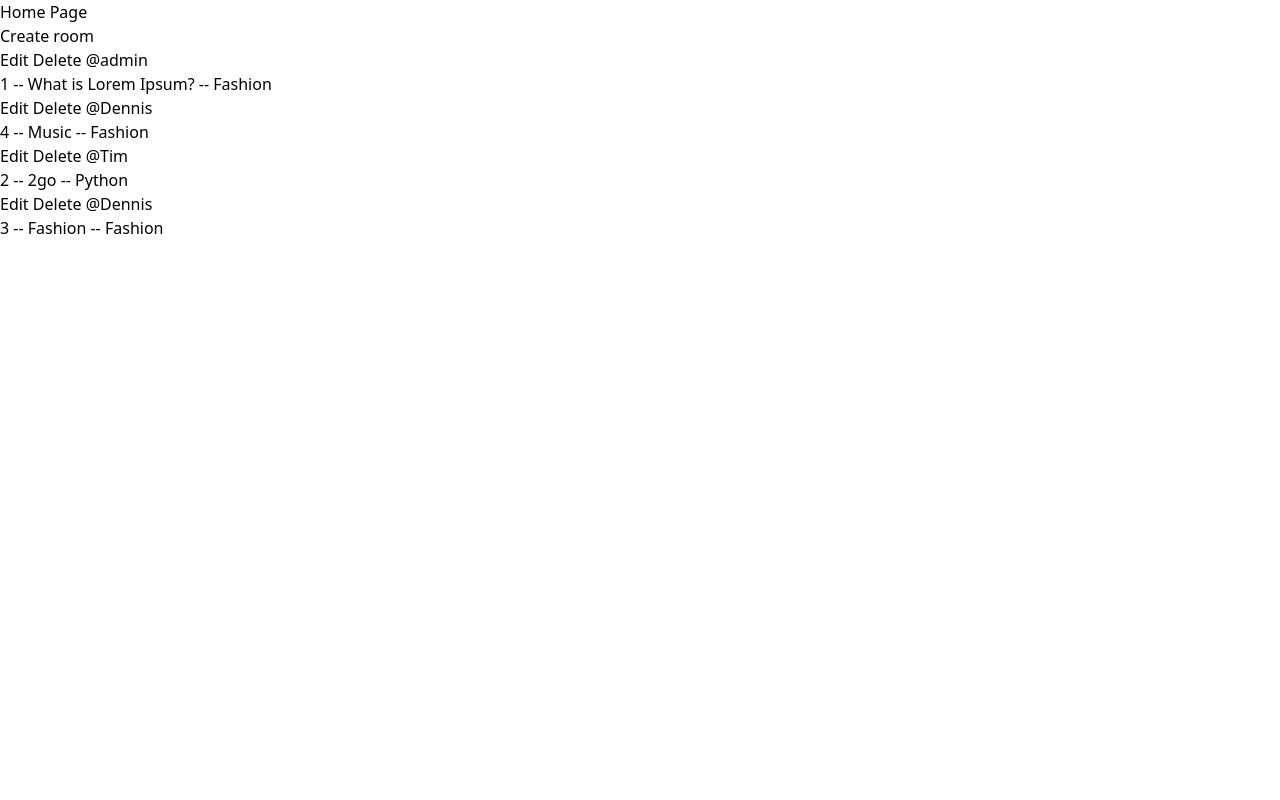
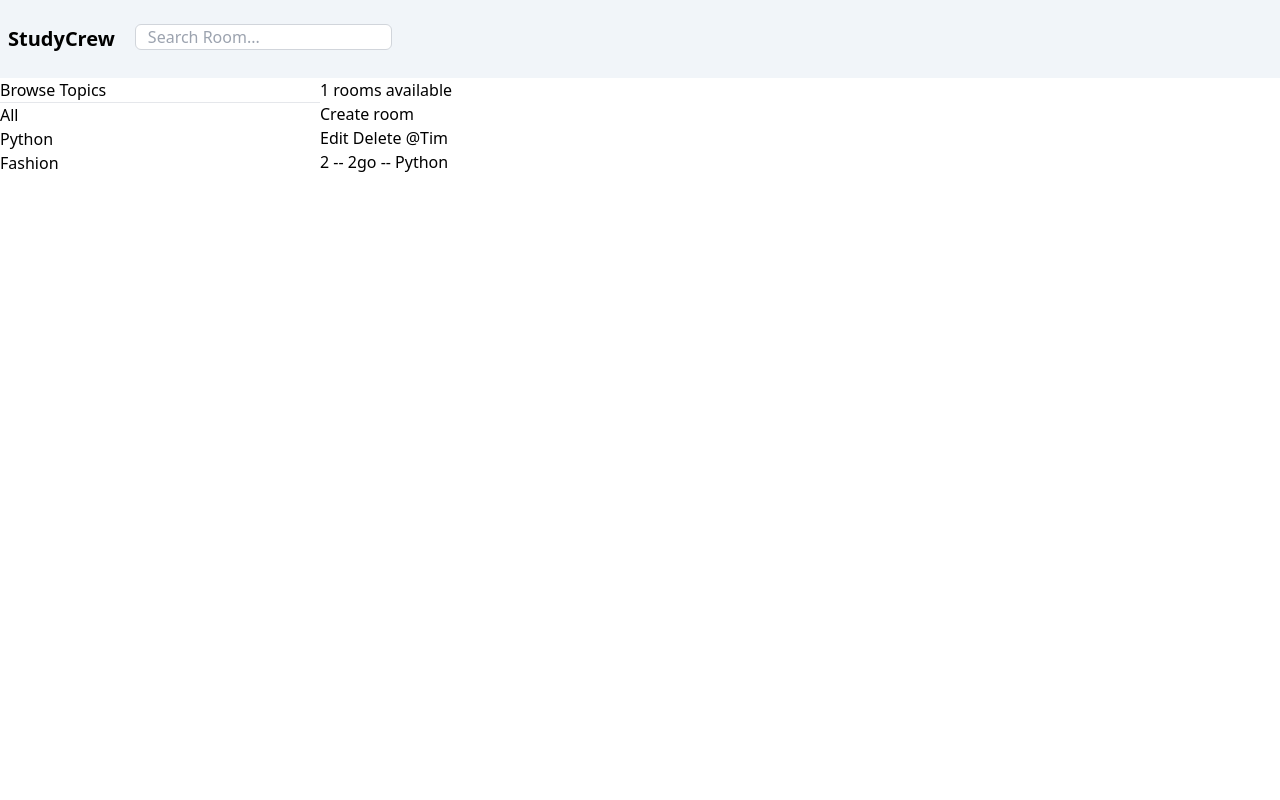
Before and after one commit to Osas706/studycrew, a Django app: a page that uses templates/main.html in a window 1280 px wide. Run offline with Django 5.2, Linux system fonts and the light colour scheme; data comes from the database, SQL or seed files in the repository; both versions use the stored data as it was after the commit; some libraries are stand-ins or nearby versions.

Commit message:
Navbar and Home layout

```diff
--- a/base/templates/base/home.html
+++ b/base/templates/base/home.html
@@ -1,16 +1,27 @@
-<!DOCTYPE html>
-<html lang="en">
-<head>
-  <meta charset="UTF-8">
-  <meta name="viewport" content="width=device-width, initial-scale=1.0">
-  <!-- <title>Home</title> -->
-</head>
 <body>
   {% extends 'main.html' %}
 
   {% block content %}
-    <h1>Home Page</h1>
+  <div class="grid grid-cols-4">
+    <!-- sidebar -->
+    <div class="col-span-1">
+      <h3>Browse Topics</h3>
+      <hr>
 
+      <div class="">
+        <a href="{% url 'home' %}">All</a>
+      </div>
+
+      {% for topic in topics %}
+        <div class="">
+          <a href="{% url 'home' %}?q={{topic.name}}">{{topic.name}}</a>
+        </div>
+      {% endfor %}
+    </div>
+
+    <!-- main content -->
+    <div class="col-span-3">
+      <h5>{{room_count}} rooms available</h5>
       <a href="{% url 'create-room' %}"> Create room</a>
 
       <div>
@@ -23,6 +34,8 @@
         </div>
         {% endfor %}
       </div>
+    </div>
+
+  </div>
   {% endblock content %}
 </body>
-</html>
--- a/base/views.py
+++ b/base/views.py
@@ -1,11 +1,20 @@
 from django.shortcuts import render, redirect
-from .models import Room
+from django.db.models import Q
+from .models import Room, Topic
 from .forms import RoomForm
 
 # home
 def home(request):
-  rooms = Room.objects.all()
-  context = {'rooms' : rooms}
+  q = request.GET.get('q') if request.GET.get('q') != None else ''
+
+  rooms = Room.objects.filter(Q(topic__name__icontains=q) | Q(name__icontains=q) | Q(description__icontains=q) )
+  topics = Topic.objects.all()
+  room_count = rooms.count()
+  context = {
+    'rooms' : rooms,
+    'topics' : topics,
+    'room_count' : room_count,
+  }
   return render(request, 'base/home.html', context)
 
 # room
--- a/templates/main.html
+++ b/templates/main.html
@@ -8,9 +8,10 @@
   <title>StudyBud</title>
 </head>
 
-<body class="">
+<body class="w-full">
+  {% include 'navbar.html' %}
+
   {% block content %}
-  {% include 'navbar.html' %}
 
   {% endblock %}
 </body>
--- a/templates/navbar.html
+++ b/templates/navbar.html
@@ -1,3 +1,13 @@
-<a href="/">
-Logo
-</a>
+<div class="bg-slate-100 px-2 py-3 flex items-center gap-5">
+  <a href="/" class="text-xl font-semibold">
+    StudyCrew
+  </a>
+
+  <form action="{% url 'home' %}" method="GET" class="flex items-center">
+    <input type="text"
+      name="q"
+      class="border border-gray-300 rounded-md px-3 mt-3 "
+      placeholder="Search Room..."
+    />
+  </form>
+</div>
```
Also changed, not shown: db.sqlite3. Lines whose indentation alone changed are shown as unchanged.
